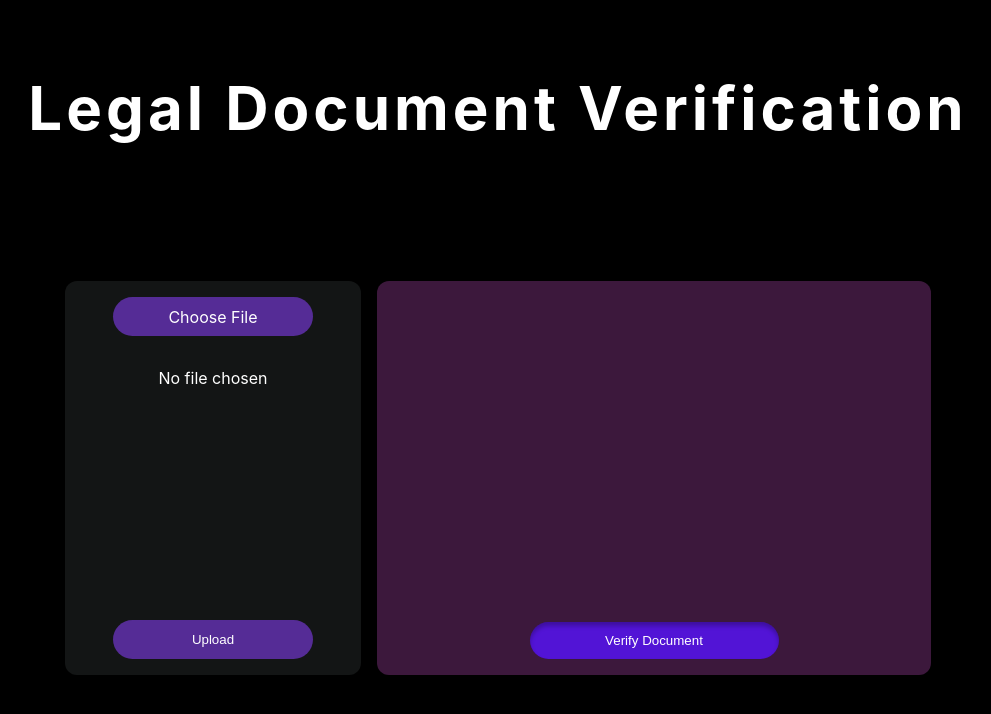
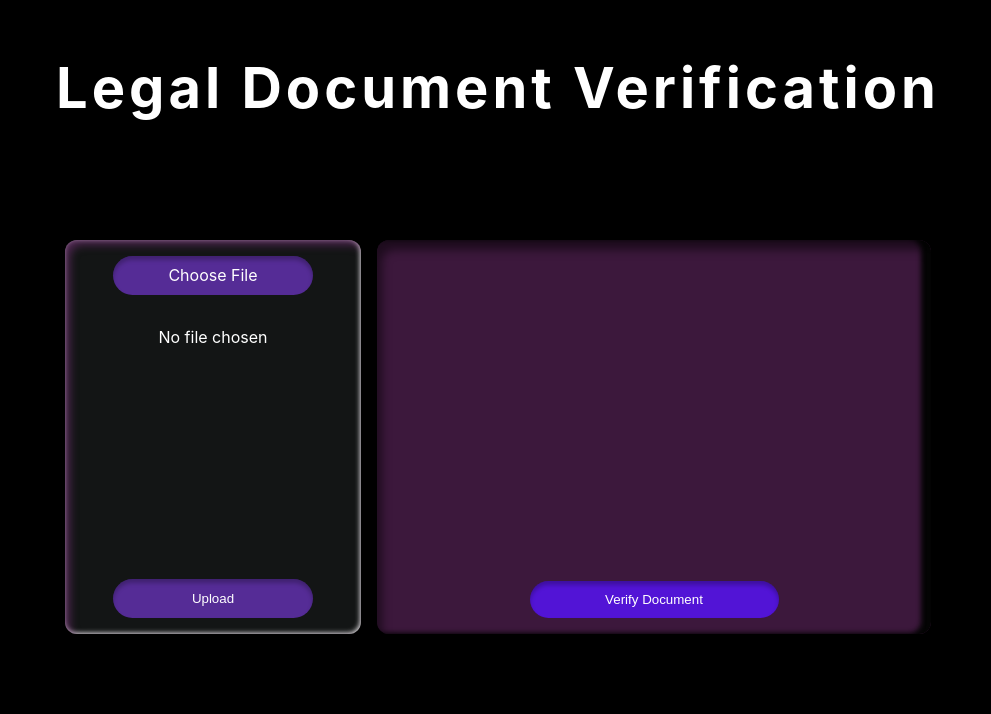
Before and after one commit to AmanChaturvedi24/Legal-document-verification-, a React (Create React App) app: page / in a window 1280 px wide. Shown: the top 714 px of the page, without its empty margins (142-1133 px from the left). Built offline with nearby package versions, Linux system fonts and the light colour scheme.

Commit message:
modified preview

```diff
--- a/src/App.css
+++ b/src/App.css
@@ -5,7 +5,13 @@ body {
   padding: 0;
   font-family: Inter, sans-serif;
   background: #000;
-  overflow: hidden;
+  -ms-overflow-style: none;
+  scrollbar-width: none;
+  overflow: scroll;
+}
+body::-webkit-scrollbar{
+  display:
+  none;
 }
 
 .app-container {
@@ -14,24 +20,29 @@ body {
   align-items: center;
   min-height: 100vh;
   min-width: 100vw;
-  overflow-y: auto;
+  -ms-overflow-style: none;
+  scrollbar-width: none;
+  overflow: scroll;
 }
-
+.app-container::-webkit-scrollbar{
+  display:
+  none;
+}
 header {
   color: #FFF;
-  font-size: 1.875rem;
+  font-size: 1.75rem;
   font-style: normal;
-  font-weight: 400;
+  font-weight: 250;
   line-height: normal;
-  margin-top: 1rem;
-  padding: 1rem 0;
+  margin-top: 0.5rem;
+  padding: 0.5rem 0;
 }
 
 .content-container {
   display: flex;
   justify-content: space-between;
-  margin-top: 1.5rem;
-  padding: 0.5rem;
+  margin-top: 0.5rem;
+  padding: 0.25rem;
   overflow: hidden;
 }
 
@@ -46,7 +57,9 @@ header {
   flex-direction: column;
   align-items: center;
   margin-right: 1rem;
-  overflow-y: auto;
+  overflow: hidden;
+  box-shadow: inset 5px 5px 8px rgba(136, 55, 137, 0.5),
+  inset -1px -1px 5px rgb(230, 230, 230) ;
 }
 
 .input-label {
@@ -56,6 +69,8 @@ header {
   border-radius: 1.25rem;
   background: #552C96;
   color: #FFF;
+  box-shadow: 0px 4px 4px 0px rgba(0, 0, 0, 0.25) inset;
+
   border: none;
   cursor: pointer;
   text-align: center;
@@ -81,6 +96,8 @@ header {
   height: 2.4375rem;
   border-radius: 1.25rem;
   background: #552C96;
+  box-shadow: 0px 4px 4px 0px rgba(0, 0, 0, 0.25) inset;
+
   margin-top: auto;
   color: #FFF;
   border: none;
@@ -97,11 +114,17 @@ header {
   display: flex;
   flex-direction: column;
   align-items: center;
-  overflow-y: auto;
+  -ms-overflow-style: none;
+  scrollbar-width: none;
+  overflow-y: scroll;
   position: sticky;
+  box-shadow: inset 5px 10px 10px rgba(0, 0, 0, 0.5),
+  inset -10px -1px 5px rgb(5, 5, 5) ;
   top: 0;
 }
-
+.right-section::-webkit-scrollbar{
+  display: none;
+}
 .document-preview {
   width: 100%;
   height: 300px;
@@ -114,7 +137,9 @@ header {
 .document-preview img,
 .document-preview iframe {
   width: 100%;
-  max-height: 100%;
+  max-height: 300px;
+  object-fit: contain;
+
 }
 .verify-button {
   width: 100%;
```
Also changed, not shown: 12 other files (tests, documents, lock files or other folders).
